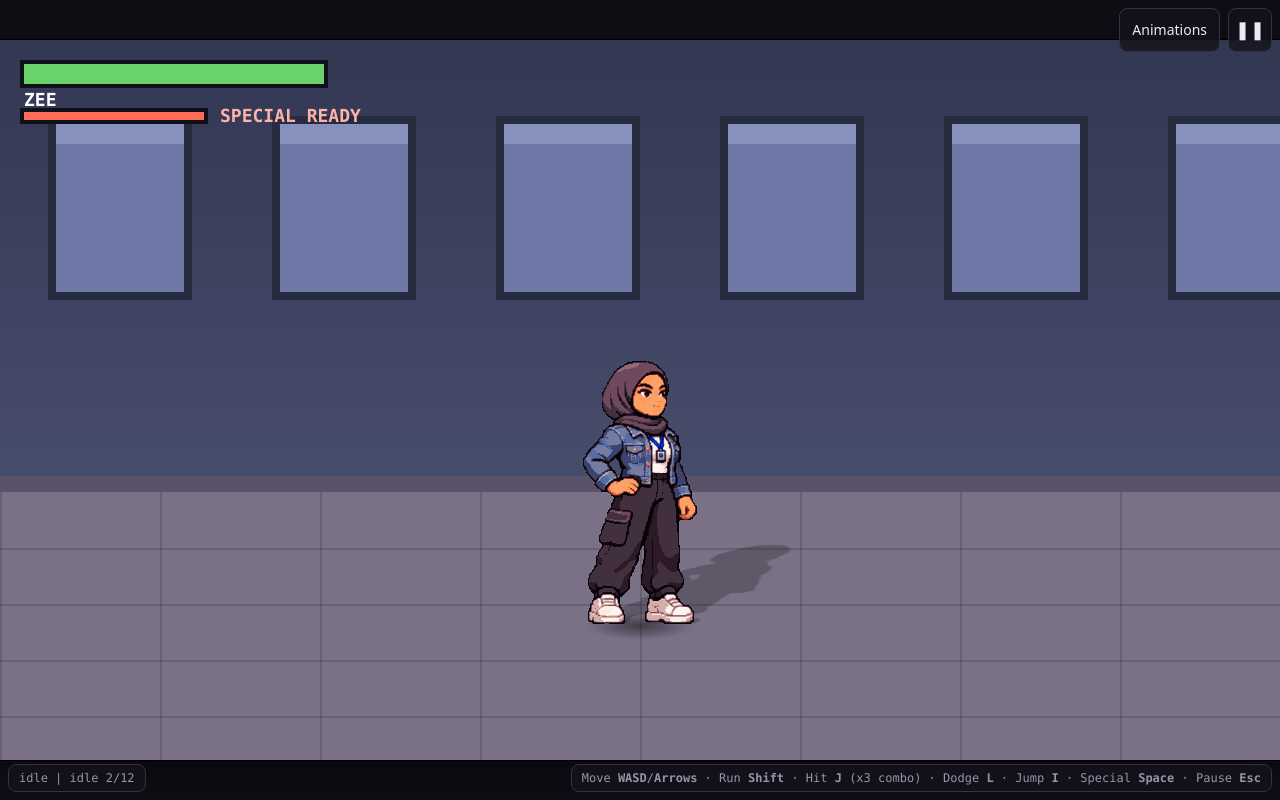
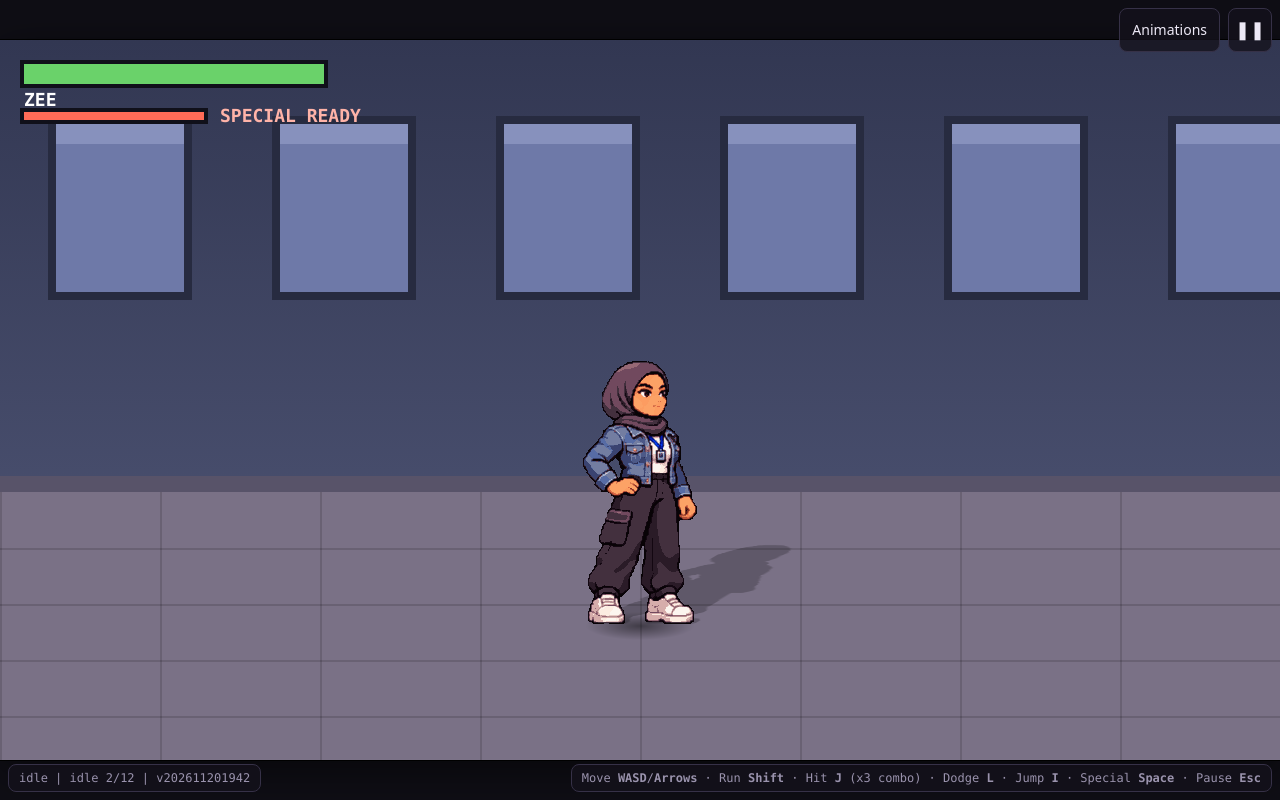
Before and after one commit to iCool299/call-terminated, a plain HTML site: page index.html in a window 1280 px wide. Drawn offline with Linux system fonts and the light colour scheme.

Commit message:
Cache-busting release stamps (every update is fetched fresh), version tag on screen, release script
Co-Authored-By: Claude Sonnet 5.5 <noreply@anthropic.com>

```diff
--- a/index.html
+++ b/index.html
@@ -102,6 +102,6 @@
 <div id="rotate"><div><h2>Rotate your phone</h2><p style="color:var(--mute)">This game plays in landscape.</p></div></div>
 <div id="loading">Loading Zee...</div>
 
-<script type="module" src="src/main.js"></script>
+<script type="module" src="src/main.js?v=202611201942"></script>
 </body>
 </html>
--- a/src/assets.js
+++ b/src/assets.js
@@ -1,18 +1,22 @@
 // Loads a character's manifest + strips and turns them into ready-to-play animation objects.
 // To swap art, replace the PNG strips / manifest in assets/characters/<name>/ - no code changes needed.
-import { CONFIG } from './config.js';
+import { CONFIG } from './config.js?v=202611201942';
+
+// Release stamp, taken from this module's own URL (?v=...): every release uses new URLs so browsers never serve stale files.
+export const VERSION = new URL(import.meta.url).searchParams.get('v') || 'dev';
+const stamp = (u) => u + '?v=' + VERSION;
 
 function loadImage(src) {
   return new Promise((resolve, reject) => {
     const img = new Image();
     img.onload = () => resolve(img);
     img.onerror = () => reject(new Error('Failed to load ' + src));
-    img.src = src;
+    img.src = stamp(src);
   });
 }
 
 export async function loadCharacter(baseUrl) {
-  const text = await (await fetch(baseUrl + 'zee.manifest.json')).text();
+  const text = await (await fetch(stamp(baseUrl + 'zee.manifest.json'))).text();
   const manifest = JSON.parse(text.replace(/^﻿/, ''));
   const images = {};
   await Promise.all(Object.entries(manifest.strips).map(async ([name, s]) => {
--- a/src/input.js
+++ b/src/input.js
@@ -1,6 +1,6 @@
 // Unified input: keyboard on PC/laptop, floating joystick + buttons on touch devices.
 // The game only reads: input.axis (x,y in -1..1), input.run, and input.consume() (one-shot actions).
-import { CONFIG } from './config.js';
+import { CONFIG } from './config.js?v=202611201942';
 
 export class Input {
   constructor(root = document) {
--- a/src/main.js
+++ b/src/main.js
@@ -1,8 +1,8 @@
 // Game shell: loads Zee, runs the loop, draws the placeholder office + HUD, wires pause / touch UI / animation viewer.
-import { CONFIG } from './config.js';
-import { loadCharacter } from './assets.js';
-import { Input } from './input.js';
-import { Zee } from './zee.js';
+import { CONFIG } from './config.js?v=202611201942';
+import { loadCharacter, VERSION } from './assets.js?v=202611201942';
+import { Input } from './input.js?v=202611201942';
+import { Zee } from './zee.js?v=202611201942';
 
 const { w: W, h: H } = CONFIG.view;
 const canvas = document.getElementById('game');
@@ -148,7 +148,7 @@ function frame(now) {
   ctx.drawImage(bg, 0, 0);
   ctx.setTransform(k, 0, 0, k, 0, 0);
   zee.draw(ctx, paused ? 1 : acc / STEP); drawHud(); updateButtons();
-  const text = `${zee.viewer ? 'viewer' : zee.state} | ${zee.animName} ${zee.frame + 1}/${zee.anim.frames}`;
+  const text = `${zee.viewer ? 'viewer' : zee.state} | ${zee.animName} ${zee.frame + 1}/${zee.anim.frames} | v${VERSION}`;
   if (text !== readoutText) { readoutText = text; $('readout').textContent = text; }
   requestAnimationFrame(frame);
 }
--- a/src/zee.js
+++ b/src/zee.js
@@ -1,7 +1,7 @@
 // Zee: the player character. A small state machine driven by input actions.
 // Movement, combat timing, and animation selection live here; art comes from the manifest (assets.js).
-import { CONFIG } from './config.js';
-import { frameAt, drawAnim, silhouette } from './assets.js';
+import { CONFIG } from './config.js?v=202611201942';
+import { frameAt, drawAnim, silhouette } from './assets.js?v=202611201942';
 
 const C = CONFIG.zee;
 const FREE = new Set(['idle', 'walk', 'run', 'makeup']);
```
Also changed, not shown: 1 other file.
